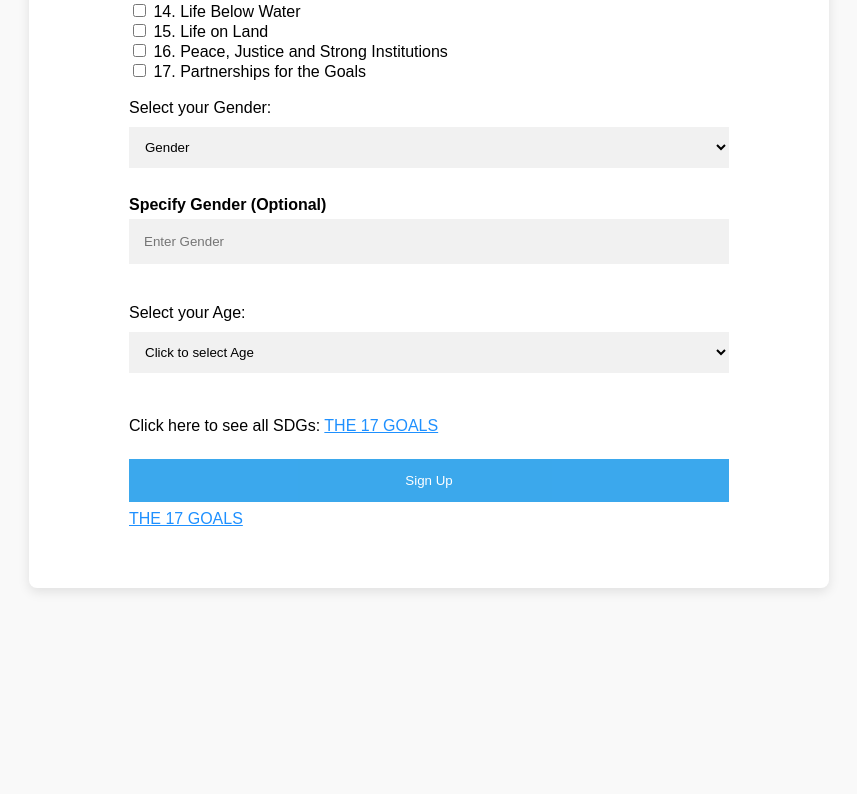
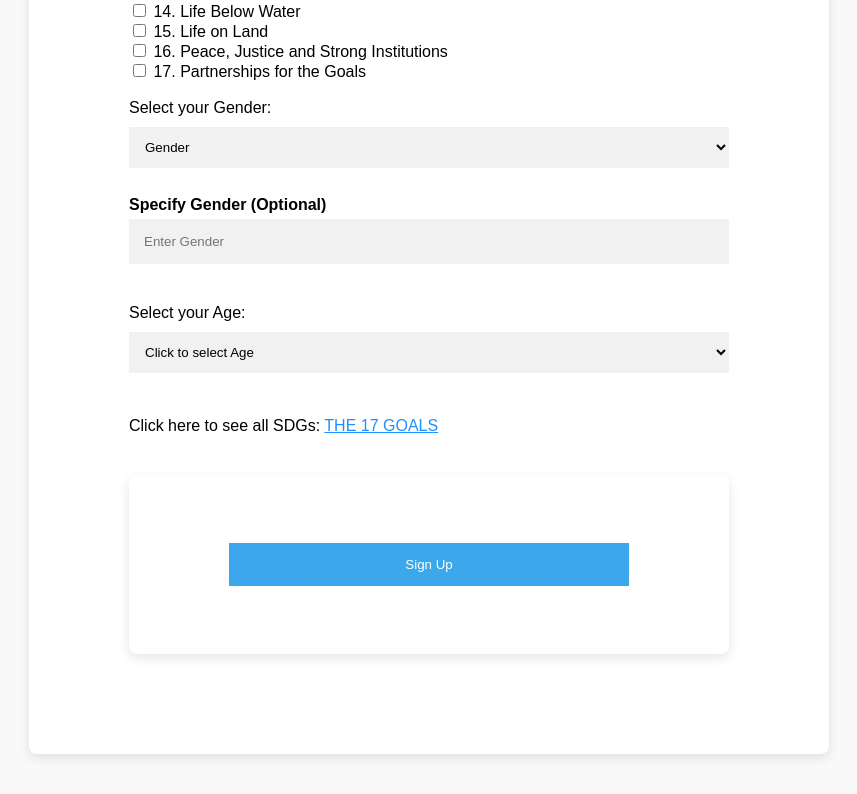
Before and after one commit to Amillune/grayhomepage, a plain HTML site: page form/17sdgs.html in a window 1280 px wide. Shown: the part 934-1728 px from the top of the page, without its empty margins (211-1068 px from the left). Before the commit the page ends 1562 px from the top, so only its background shows below. Drawn offline with Linux system fonts and the light colour scheme.

Commit message:
Update 17sdgs.html

```diff
--- a/form/17sdgs.html
+++ b/form/17sdgs.html
@@ -83,10 +83,15 @@
         <a href="https://amillune.github.io/grayhomepage/index.html" style="color:dodgerblue">THE 17 GOALS</a>
       </p>
 
-      <div class="clearfix">
-  <button type="submit" class="signupbtn">Sign Up</button>
-         <a href="https://amillune.github.io/grayhomepage/index.html" style="color:dodgerblue">THE 17 GOALS</a>
-</div>
+      <form action="https://amillune.github.io/grayhomepage/index.html" method="get" class="form-wrapper">
+  <div class="container">
+    <!-- all your input fields go here -->
+
+    <div class="clearfix">
+      <button type="submit" class="signupbtn">Sign Up</button>
+    </div>
+  </div>
+</form>
 
 </body>
 </html>
```
